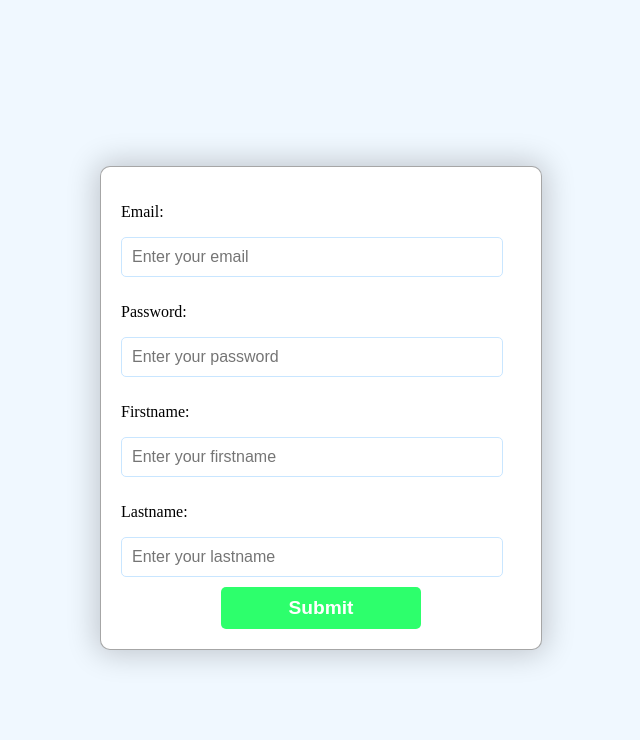
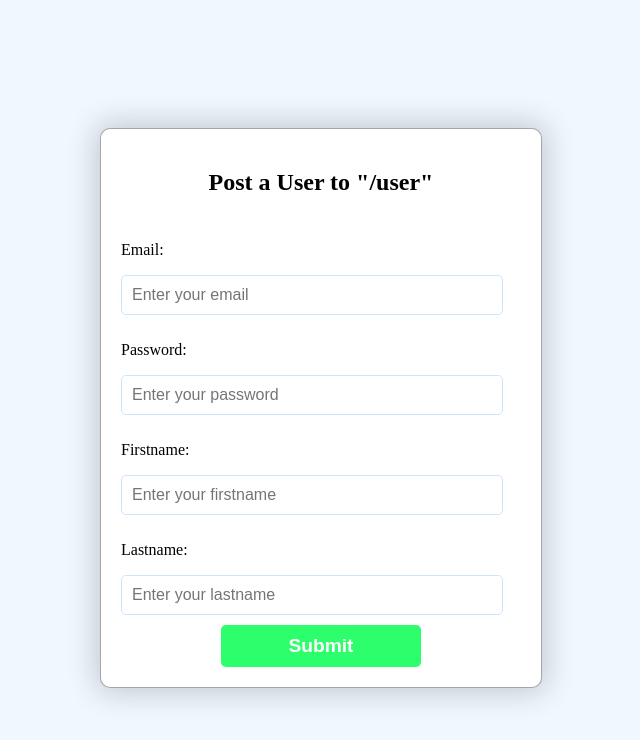
Before and after one commit to puru-khedre/express-interactive-lab, a website: page index.html in a window 1280 px wide. Shown: the whole page, without its empty margins (319-959 px from the left). Drawn offline with Linux system fonts and the light colour scheme.

Commit message:
modify html form

```diff
--- a/index.html
+++ b/index.html
@@ -57,6 +57,7 @@
   </head>
   <body>
     <form action="/user" method="post">
+      <h2>Post a User to "/user"</h2>
       <div>
         <p>Email:</p>
         <input
```
